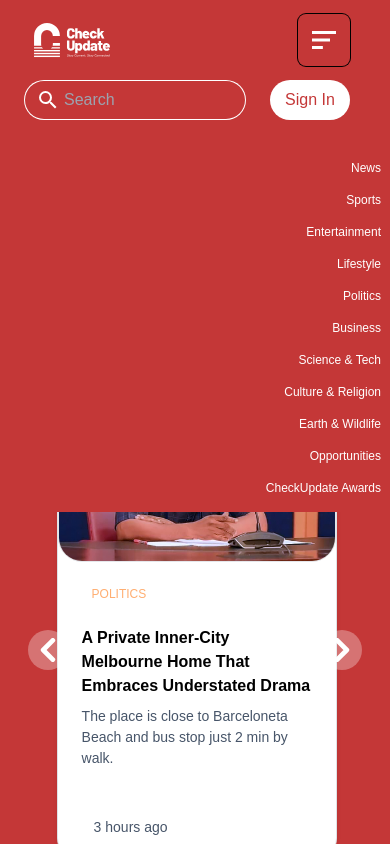
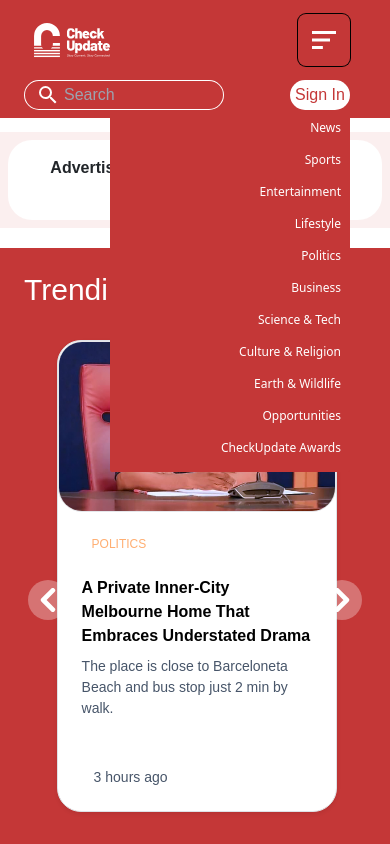
Before and after one commit to CheckUpdateBuilds/checkupdate, a React (Vite) app: page / in a window 390 px wide. Both pictures are taken after a click on the button 324 px from the left and 40 px from the top of the page. Shown: the top 844 px of the page. Built offline with nearby package versions, Linux system fonts and the light colour scheme.

Commit message:
Might as well be done with homepage, go on with sports page.

```diff
--- a/src/App.jsx
+++ b/src/App.jsx
@@ -28,7 +28,7 @@ function App() {
   return (
     <div className='overflow-hidden'>
       <Navbar/>
-      <div className="bg-transparent block h-[162px] lg:hidden " ></div>
+      <div className="bg-transparent block h-[112px] lg:hidden " ></div>
       <Ads/>
       <Routes>
         <Route path='/' element={<Home/>} />
--- a/src/Components/Navbar.jsx
+++ b/src/Components/Navbar.jsx
@@ -28,16 +28,16 @@ const Navbar = () => {
           <button className='bg-companyWhite text-center hidden lg:block w-20 h-10 lg:mr-20 text-companyRed rounded-3xl '>Sign In</button>
         </div>
 
-        <div className='flex flex-wrap justify-between items-center '>
+        <div className='flex flex-wrap justify-between items-center pb-2 '>
           <div className='relative flex-1  mx-4 lg:hidden'>
               <MdOutlineSearch className='absolute top-1/2 transform -translate-y-1/2 left-3 h-6 w-6 text-white'/>
-              <input type="text" placeholder='Search' className='w-full w-[300px] pl-10 pr-4 py-2 h-10 bg-transparent ring-companyWhite ring-1 ring-inset rounded-3xl text-white'/>
+              <input type="text" placeholder='Search' className='w-[200px] pl-10 pr-4 py-2 h-[30px] bg-transparent ring-companyWhite ring-1 ring-inset rounded-3xl text-white'/>
           </div>
-              <button className='bg-companyWhite text-center w-20 h-10 mr-10 lg:hidden text-companyRed rounded-3xl hover:bg-slate-500 '>Sign In</button>
+              <button className='bg-companyWhite text-center w-[60px] h-[30px] mr-10 lg:hidden text-companyRed rounded-3xl hover:bg-slate-500 '>Sign In</button>
         </div>
 
-        <nav className="">
-          <div className="max-w-screen-xl flex flex-wrap items-center justify-between  mx-auto p-2">
+        <nav className="hidden lg:block ">
+          <div className="max-w-screen-xl flex flex-wrap items-center justify-between mx-auto p-2">
 
             <div className={`w-full lg:block lg:w-auto ${isOpen ? 'block' : 'hidden'}`} id="navbar-solid-bg">
               <ul className="flex flex-col font-medium mt-4 rounded-lg lg:flex-row lg:space-x-5 lg:mt-0 lg:ml-10 lg:mr-10 lg:border-0 lg:bg-transparent ">
@@ -80,6 +80,48 @@ const Navbar = () => {
         </nav>
 
       </div>
+        <nav className="bg-companyRed rounded-sm w-60 mx-auto pt-20 fixed right-10 lg:hidden z-40 ">
+          <div className="max-w-screen-xl flex flex-wrap items-center justify-between mx-auto p-2">
+
+            <div className={`w-full lg:block lg:w-auto ${isOpen ? 'block' : 'hidden'}`} id="navbar-solid-bg">
+              <ul className="flex flex-col font-medium mt-4 rounded-lg lg:flex-row lg:space-x-5 lg:mt-0 lg:ml-10 lg:mr-10 lg:border-0 lg:bg-transparent ">
+                <li>
+                  <Link to={'/'} className="block py-2 px-[1px] text-end text-xs lg:text-sm text-white hover:border-b-2 hover:text-base lg:hover:border-b-2 lg:hover:border-white-700 lg:hover:pb-2">News</Link>
+                </li>
+                <li>
+                  <Link to={'/sports'} className="block py-2 px-[1px] text-end text-xs lg:text-sm text-white hover:border-b-2 hover:text-base lg:hover:bg-transparent dark:text-white lg:hover:border-b-2 lg:hover:border-white-700 lg:hover:pb-2">Sports</Link>
+                </li>
+                <li>
+                  <Link to={'/entertainment'} className="block py-2 px-[1px] text-end text-xs lg:text-sm text-white hover:border-b-2 hover:text-base lg:hover:bg-transparent dark:text-white lg:hover:border-b-2 lg:hover:border-white-700 lg:hover:pb-2">Entertainment</Link>
+                </li>
+                <li>
+                  <Link to={'/lifestyle'} className="block py-2 px-[1px] text-end text-xs lg:text-sm text-white hover:border-b-2 hover:text-base lg:hover:bg-transparent dark:text-white lg:hover:border-b-2 lg:hover:border-white-700 lg:hover:pb-2">Lifestyle</Link>
+                </li>
+                <li>
+                  <Link to={'/politics'} className="block py-2 px-[1px] text-end text-xs lg:text-sm text-white hover:border-b-2 hover:text-base lg:hover:bg-transparent dark:text-white lg:hover:border-b-2 lg:hover:border-white-700 lg:hover:pb-2">Politics</Link>
+                </li>
+                <li>
+                  <Link to={'/business'} className="block py-2 px-[1px] text-end text-xs lg:text-sm text-white hover:border-b-2 hover:text-base lg:hover:bg-transparent dark:text-white lg:hover:border-b-2 lg:hover:border-white-700 lg:hover:pb-2">Business</Link>
+                </li>
+                <li>
+                  <Link to={'/science'} className="block py-2 px-[1px] text-end text-xs lg:text-sm text-white hover:border-b-2 hover:text-base lg:hover:bg-transparent dark:text-white lg:hover:border-b-2 lg:hover:border-white-700 lg:hover:pb-2">Science & Tech</Link>
+                </li>
+                <li>
+                  <Link to={'/culture'} className="block py-2 px-[1px] text-end text-xs lg:text-sm text-white hover:border-b-2 hover:text-base lg:hover:bg-transparent dark:text-white lg:hover:border-b-2 lg:hover:border-white-700 lg:hover:pb-2">Culture & Religion</Link>
+                </li>
+                <li>
+                  <Link to={'/earth'} className="block py-2 px-[1px] text-end text-xs lg:text-sm text-white hover:border-b-2 hover:text-base lg:hover:bg-transparent dark:text-white lg:hover:border-b-2 lg:hover:border-white-700 lg:hover:pb-2">Earth & Wildlife</Link>
+                </li>
+                <li>
+                  <Link to={'/opportunities'} className="block py-2 px-[1px] text-end text-xs lg:text-sm text-white hover:border-b-2 hover:text-base lg:hover:bg-transparent dark:text-white lg:hover:border-b-2 lg:hover:border-white-700 lg:hover:pb-2">Opportunities</Link>
+                </li>
+                <li>
+                  <Link to={'/awards'} className="block py-2 px-[1px] text-end text-xs lg:text-sm text-white hover:border-b-2 hover:text-base lg:hover:bg-transparent dark:text-white lg:hover:border-b-2 lg:hover:border-white-700 lg:hover:pb-2">CheckUpdate Awards</Link>
+                </li>
+              </ul>
+            </div>
+          </div>
+        </nav>
     </>
   )
 }
--- a/src/Components/NewsCardOne.jsx
+++ b/src/Components/NewsCardOne.jsx
@@ -10,7 +10,7 @@ const VideoCard = ({ title, description, time, image }) => {
 
         <div className=" flex-shrink-0">
           <img
-            className="h-44 w-36 rounded-lg object-cover md:h-auto md:w-48 md:rounded-none md:rounded-l-lg"
+            className="h-[195px] w-36 rounded-lg object-cover md:h-auto md:w-48 md:rounded-none md:rounded-l-lg"
             src={image}
             alt="img here"
           />
--- a/src/Components/VideoCard.jsx
+++ b/src/Components/VideoCard.jsx
@@ -9,9 +9,9 @@ const VideoCard = ({ title, description, time, image }) => {
     <>
       <div className="flex flex-row  mt-3.5 rounded-3xl bg-white text-surface shadow-secondary-1 md:max-w-xl md:flex-row border md:m-5">
 
-        <div className=" flex-shrink-0 relative">
+        <div className=" flex-shrink-0 relative ">
           <img
-            className="h-44 w-36 rounded-lg object-cover md:h-auto md:w-48 md:rounded-none md:rounded-l-lg"
+            className="h-[195px] w-36 rounded-lg object-cover md:h-auto md:w-48 md:rounded-none md:rounded-l-lg"
             src={image}
             alt="img here"
           />
```
